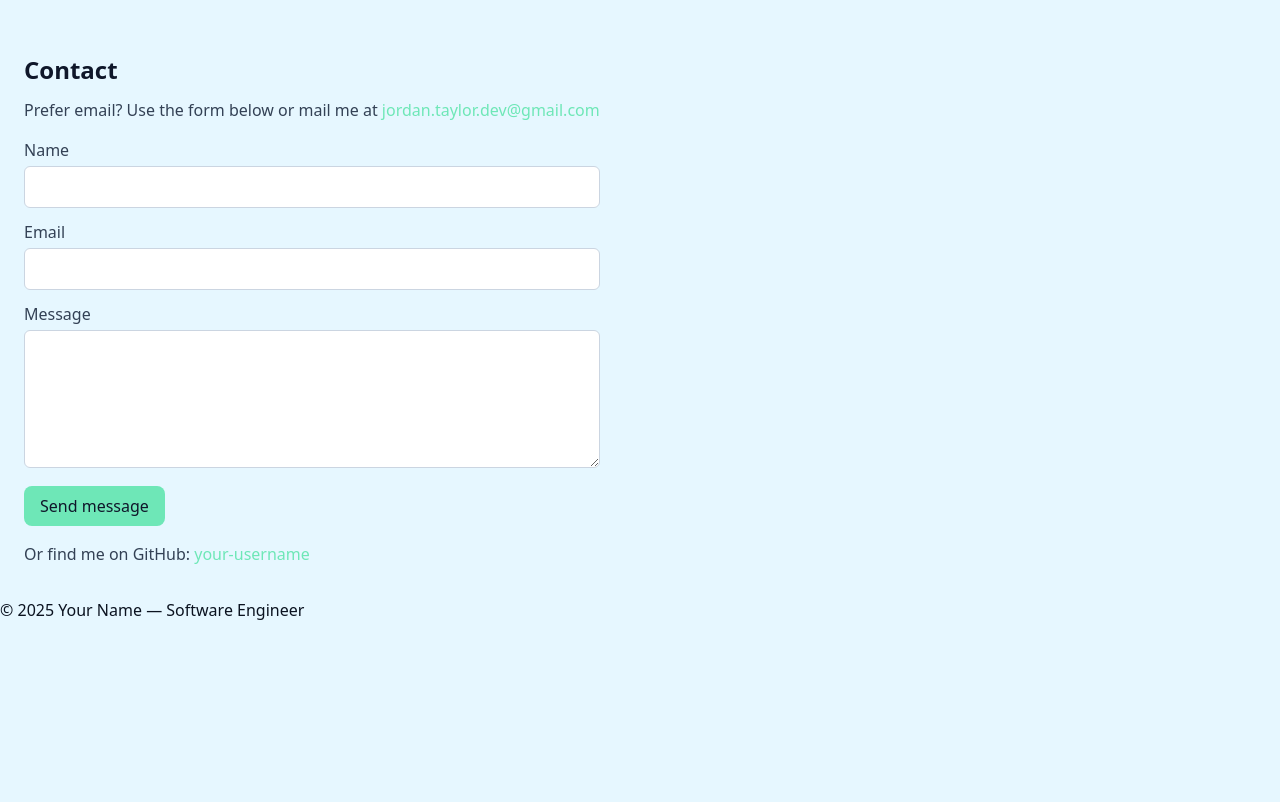
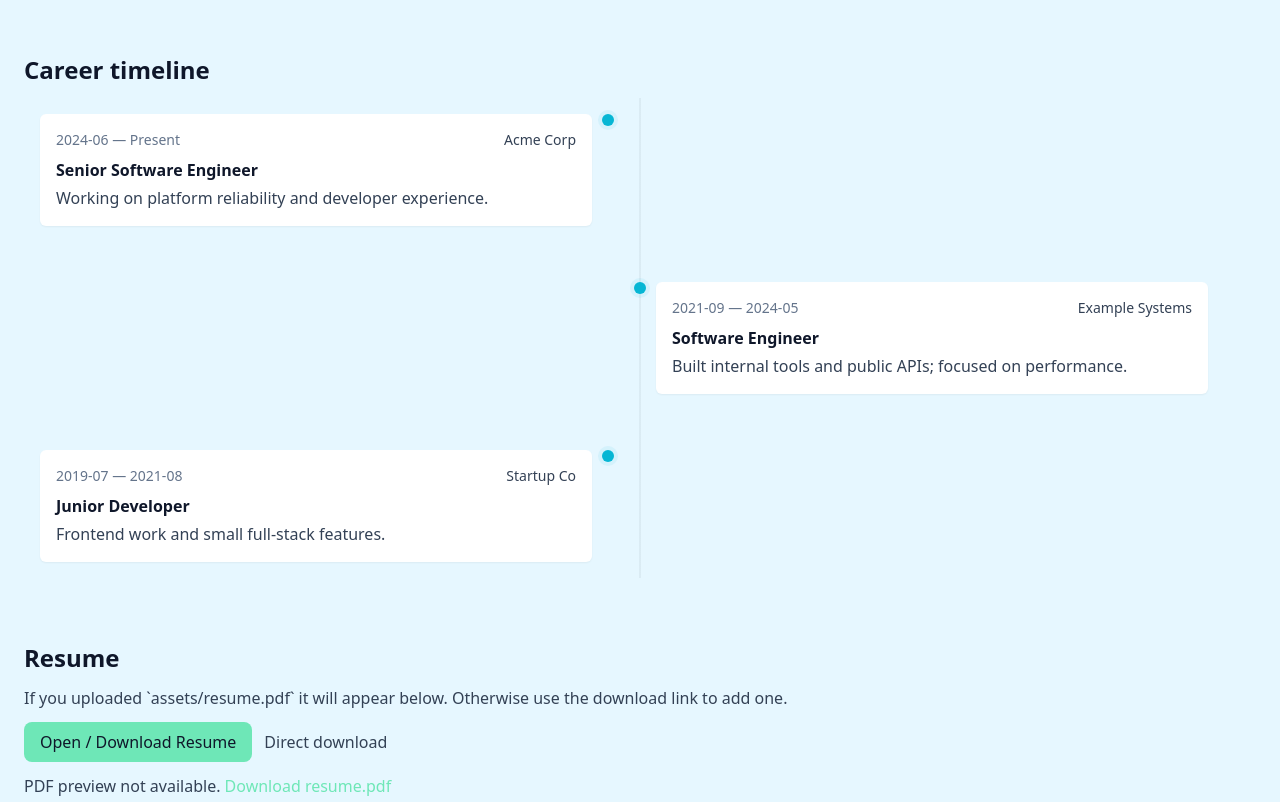
Before and after one commit to jordantaylordev-cyber/portfolio, a website: page index.html in a window 1280 px wide. Shown: the part 840-1642 px from the top of the page. Before the commit the page ends 1462 px from the top, so only its background shows below. Drawn offline with nearby package versions, Linux system fonts and the light colour scheme.

Commit message:
feat: add resume

```diff
--- a/assets/css/styles.css
+++ b/assets/css/styles.css
@@ -33,6 +33,50 @@ body {
   color: var(--muted);
 }
 
+/* Timeline styles: center line with alternating cards on wide screens */
+#timeline-list {
+  position: relative;
+}
+
+#timeline-list::before {
+  content: '';
+  position: absolute;
+  left: 50%;
+  top: 0;
+  bottom: 0;
+  width: 2px;
+  background: linear-gradient(180deg, rgba(6,22,33,0.05), rgba(6,22,33,0.05));
+  transform: translateX(-50%);
+}
+
+.timeline-item {
+  position: relative;
+  width: calc(50% - 2rem);
+}
+
+.timeline-item-left { left: 0; }
+.timeline-item-right { left: 50%; }
+
+.timeline-item .timeline-badge {
+  position: absolute;
+  top: 1rem;
+  width: 12px;
+  height: 12px;
+  border-radius: 999px;
+  background: var(--accent);
+  box-shadow: 0 0 0 4px rgba(6,182,212,0.08);
+}
+
+@media (max-width: 640px) {
+  #timeline-list::before { left: 8px; }
+  .timeline-item, .timeline-item-left, .timeline-item-right { width: 100%; left: 0; }
+  .timeline-item { padding-left: 28px; }
+  .timeline-item .timeline-badge { left: 0; }
+}
+
+/* Resume button fallback spacing */
+#resume-download-btn { text-decoration: none; }
+
 /* Ensure most text elements inherit the readable dark text color */
 h1, h2, h3, h4, h5, h6,
 p, a, li, label, span, div, small,
--- /dev/null
+++ b/assets/data/timeline.json
@@ -0,0 +1,23 @@
+[
+  {
+    "start": "2024-06",
+    "end": "Present",
+    "title": "Senior Software Engineer",
+    "company": "Acme Corp",
+    "description": "Working on platform reliability and developer experience."
+  },
+  {
+    "start": "2021-09",
+    "end": "2024-05",
+    "title": "Software Engineer",
+    "company": "Example Systems",
+    "description": "Built internal tools and public APIs; focused on performance."
+  },
+  {
+    "start": "2019-07",
+    "end": "2021-08",
+    "title": "Junior Developer",
+    "company": "Startup Co",
+    "description": "Frontend work and small full-stack features."
+  }
+]
--- a/assets/js/main.js
+++ b/assets/js/main.js
@@ -1,5 +1,6 @@
 const projectsList = document.getElementById('projects-list');
 const yearEl = document.getElementById('year');
+const timelineList = document.getElementById('timeline-list');
 
 yearEl.textContent = new Date().getFullYear();
 
@@ -10,6 +11,14 @@ fetch('assets/data/projects.json')
   .catch(err => {
     console.error('Could not load projects.json', err);
     projectsList.innerHTML = '<p class="muted">No projects found.</p>';
+  });
+
+// Load timeline
+fetch('assets/data/timeline.json')
+  .then(r => r.json())
+  .then(data => renderTimeline(data))
+  .catch(err => {
+    console.warn('No timeline data', err);
   });
 
 function renderProjects(projects){
@@ -34,6 +43,36 @@ function escapeHtml(s){
     .replace(/"/g,'&quot;')
     .replace(/'/g,'&#39;');
 }
+
+// Render career timeline
+function renderTimeline(items){
+  if(!timelineList) return;
+  if(!items || items.length === 0){
+    timelineList.innerHTML = '<p class="muted">No timeline available.</p>';
+    return;
+  }
+  // Build alternating layout
+  timelineList.innerHTML = items.map((it, idx) => {
+    const sideClass = (idx % 2 === 0) ? 'timeline-item-left' : 'timeline-item-right';
+    return `\n      <div class="timeline-item ${sideClass} p-4">\n        <div class="timeline-badge" style="${idx % 2 === 0 ? 'right:-6px' : 'left:-6px'}"></div>\n        <div class="p-4 bg-white rounded-md shadow-sm">\n          <div class="flex items-baseline justify-between">\n            <div class="text-sm text-slate-500">${escapeHtml(it.start)} — ${escapeHtml(it.end)}</div>\n            <div class="text-sm font-medium text-slate-700">${escapeHtml(it.company)}</div>\n          </div>\n          <h4 class="mt-2 text-slate-900 font-semibold">${escapeHtml(it.title)}</h4>\n          <p class="mt-1 text-slate-700">${escapeHtml(it.description)}</p>\n        </div>\n      </div>`;
+  }).join('\n');
+}
+
+// Smooth scroll for in-page anchors
+(function setupSmoothScroll(){
+  document.querySelectorAll('a[href^="#"]').forEach(a => {
+    a.addEventListener('click', function (e) {
+      const targetId = this.getAttribute('href').slice(1);
+      const target = document.getElementById(targetId);
+      if (!target) return; // normal behavior
+      e.preventDefault();
+      const y = target.getBoundingClientRect().top + window.pageYOffset - 24; // slight offset
+      window.scrollTo({ top: y, behavior: 'smooth' });
+    });
+  });
+})();
+
+// Resume preview: if PDF missing, fallback link is already in HTML; nothing more required
 
 // Contact form fallback: if the form action still contains the placeholder
 // (no Formspree ID configured), open the user's mail client with a prefilled
--- a/index.html
+++ b/index.html
@@ -30,8 +30,10 @@
   <h1 class="text-xl font-bold text-slate-900">Jordan Taylor</h1>
       <nav class="space-x-4">
         <a class="text-slate-700 hover:text-slate-900" href="#projects">Projects</a>
+        <a class="text-slate-700 hover:text-slate-900" href="#timeline">Timeline</a>
         <a class="text-slate-700 hover:text-slate-900" href="#about">About</a>
         <a class="text-slate-700 hover:text-slate-900" href="#contact">Contact</a>
+        <a class="text-slate-700 hover:text-slate-900" href="#resume">Resume</a>
       </nav>
     </div>
   </header>
@@ -54,6 +56,26 @@
     <section id="about" class="py-8">
   <h3 class="text-2xl font-semibold text-slate-900 mb-3">About</h3>
   <p id="about-text" class="text-slate-700">Short bio goes here. Mention languages, frameworks, and strengths.</p>
+    </section>
+
+    <section id="timeline" class="py-8">
+      <h3 class="text-2xl font-semibold text-slate-900 mb-3">Career timeline</h3>
+      <div id="timeline-list" class="space-y-6"></div>
+    </section>
+
+    <section id="resume" class="py-8">
+      <h3 class="text-2xl font-semibold text-slate-900 mb-3">Resume</h3>
+      <p class="text-slate-700 mb-3">If you uploaded `assets/resume.pdf` it will appear below. Otherwise use the download link to add one.</p>
+      <div class="mb-4">
+        <div class="flex items-center gap-3 mb-3">
+          <a id="resume-download-btn" class="inline-block px-4 py-2 bg-brand text-slate-900 rounded-lg" href="assets/resume.pdf" target="_blank" rel="noopener">Open / Download Resume</a>
+          <a id="resume-download" class="text-slate-700" href="assets/resume.pdf" download>Direct download</a>
+        </div>
+
+        <object id="resume-object" data="assets/resume.pdf" type="application/pdf" width="100%" height="600">
+          <p class="text-slate-700">PDF preview not available. <a id="resume-download-fallback" class="text-brand" href="assets/resume.pdf" download>Download resume.pdf</a></p>
+        </object>
+      </div>
     </section>
 
     <section id="contact" class="py-8">
```
Also changed, not shown: README.md, 1 other file.
